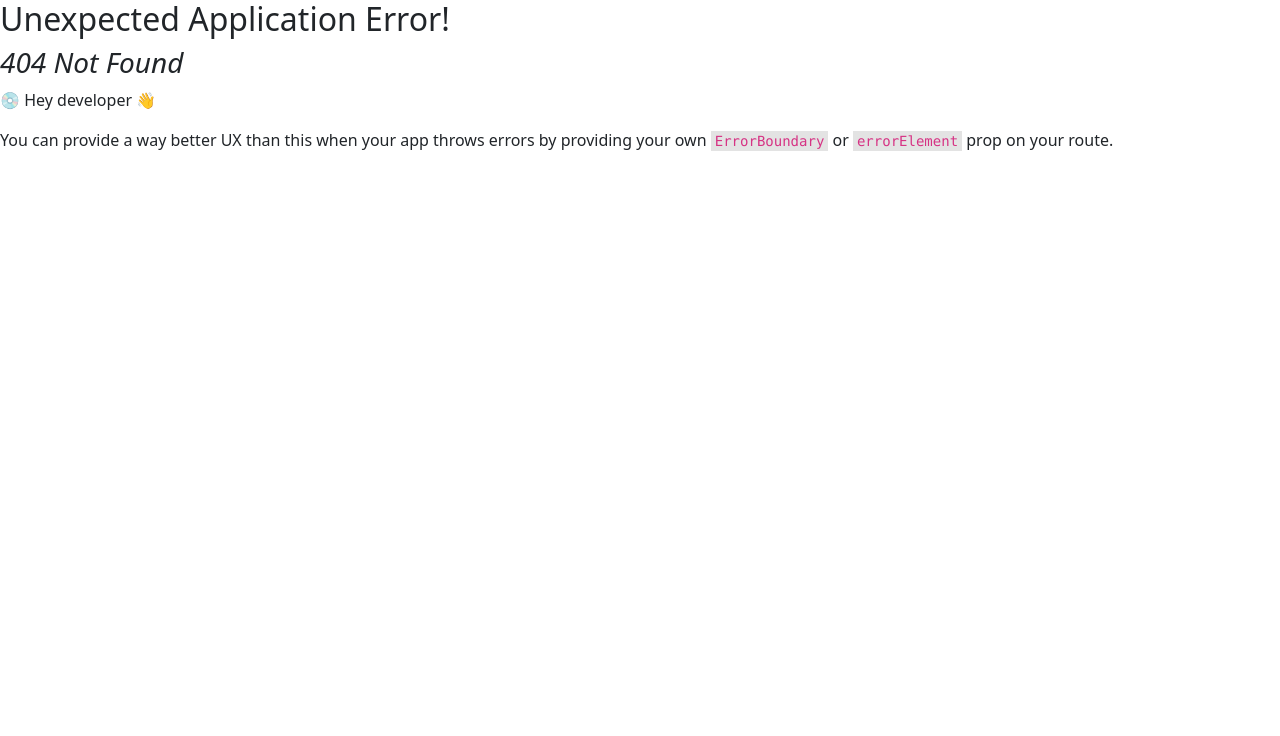
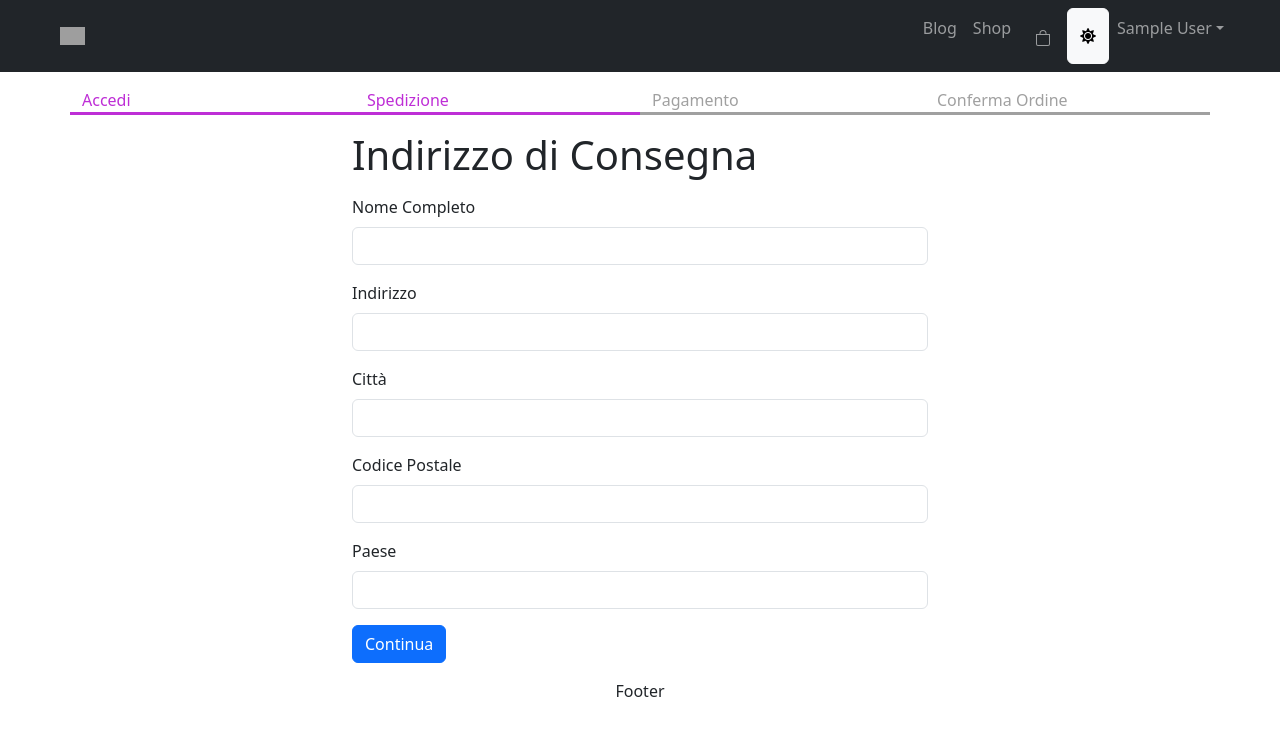
Before and after one commit to enricomarchi8/ASTRO, a React (Vite) app in the folder frontend/: page /shipping in a window 1280 px wide. Before the commit this address had no page. Shown: the top 736 px of the page. Built offline with nearby package versions, Linux system fonts and the light colour scheme; sample sign-in values are in the browser's storage; grey boxes are pictures that could not be loaded.

Commit message:
Implementing Shipping Page

```diff
--- a/frontend/src/Store.tsx
+++ b/frontend/src/Store.tsx
@@ -1,5 +1,5 @@
 import React from 'react'
-import { Cart, CartItem } from './types/Cart'
+import { Cart, CartItem, ShippingAddress } from './types/Cart'
 import { UserInfo } from './types/UserInfo'
 
 type AppState = {
@@ -42,6 +42,7 @@ type Action =
  | { type: 'CART_REMOVE_ITEM'; payload: CartItem}
  | { type: 'USER_SIGNIN'; payload: UserInfo}
  | { type: 'USER_SIGNOUT'}
+ | { type: 'SAVE_SHIPPING_ADDRESS'; payload: ShippingAddress}
 
 function reducer(state: AppState, action: Action): AppState {
     switch (action.type) {
@@ -95,6 +96,14 @@ function reducer(state: AppState, action: Action): AppState {
                     totalPrice: 0,
                 },
             }
+        case 'SAVE_SHIPPING_ADDRESS':
+            return {
+                ...state,
+                cart: {
+                     ...state.cart,
+                    shippingAddress: action.payload,
+                },
+            }
 
         default:
             return state
--- /dev/null
+++ b/frontend/src/components/CheckoutSteps.tsx
@@ -0,0 +1,17 @@
+import { Col, Row } from "react-bootstrap"
+
+export default function CheckoutSteps(props: {
+    step1?: boolean
+    step2?: boolean
+    step3?: boolean
+    step4?: boolean
+}) {
+    return (
+        <Row className="checkout-steps">
+            <Col className={props.step1 ? 'active' : ''}>Accedi</Col>
+            <Col className={props.step2 ? 'active' : ''}>Spedizione</Col>
+            <Col className={props.step3 ? 'active' : ''}>Pagamento</Col>
+            <Col className={props.step4 ? 'active' : ''}>Conferma Ordine</Col>
+        </Row>
+    )
+}
--- a/frontend/src/index.css
+++ b/frontend/src/index.css
@@ -35,3 +35,12 @@ img.thumbnail {
 .small-container {
   max-width: 600px;
 }
+
+.checkout-steps > div {
+  border-bottom: 0.2rem solid #a0a0a0;
+  color: #a0a0a0;
+}
+.checkout-steps > div.active {
+  border-bottom: 0.2rem solid #be2ed6;
+  color: #be2ed6;
+}
--- a/frontend/src/main.tsx
+++ b/frontend/src/main.tsx
@@ -20,6 +20,7 @@ import { ReactQueryDevtools } from '@tanstack/react-query-devtools'
 import { StoreProvider } from './Store'
 import Signin from './pages/Signin'
 import Signup from './pages/Signup'
+import Shipping from './pages/Shipping'
 
 const router = createBrowserRouter(
   createRoutesFromElements(
@@ -31,6 +32,7 @@ const router = createBrowserRouter(
       <Route path="cart" element={<Cart />} />
       <Route path="signin" element={<Signin />} />
       <Route path="signup" element={<Signup />} />
+      <Route path="shipping" element={<Shipping />} />
     </Route>
   )
 )
--- /dev/null
+++ b/frontend/src/pages/Shipping.tsx
@@ -0,0 +1,112 @@
+import { useContext, useEffect, useState } from "react";
+import { useNavigate } from "react-router-dom";
+import { Store } from "../Store";
+import { Helmet } from "react-helmet-async";
+import CheckoutSteps from "../components/CheckoutSteps";
+import { Button, Form } from "react-bootstrap";
+
+export default function Shipping() {
+    const navigate = useNavigate()
+    const { state, dispatch } = useContext(Store)
+    const {
+        userInfo,
+        cart: { shippingAddress },
+    } = state
+
+    useEffect(() => {
+        if(!userInfo) {
+            navigate('/signin?redirect=/shipping')
+        }
+    }, [userInfo, navigate])
+
+    const [fullName, setFullName] = useState(shippingAddress.fullName || '')
+    const [address, setAddress] = useState(shippingAddress.address || '')
+    const [city, setCity] = useState(shippingAddress.city || '')
+    const [postalCode, setPostalCode] = useState(shippingAddress.postalCode || '')
+    const [country, setCountry] = useState(shippingAddress.country || '')
+
+    const submitHandler = (e: React.SyntheticEvent) => {
+        e.preventDefault()
+        dispatch({
+            type: 'SAVE_SHIPPING_ADDRESS',
+            payload: {
+                fullName,
+                address,
+                city,
+                postalCode,
+                country,
+            },
+        })
+        localStorage.setItem(
+            'shippingAddress',
+            JSON.stringify({
+                fullName,
+                address,
+                city,
+                postalCode,
+                country,
+            })
+        )
+
+        navigate('/payment')
+    }
+
+    return (
+        <div>
+            <Helmet>
+                <title>Indirizzo di Consegna</title>
+            </Helmet>
+            <CheckoutSteps step1 step2></CheckoutSteps>
+            <div className="container small-container">
+                <h1 className="my-3">Indirizzo di Consegna</h1>
+                <Form onSubmit={submitHandler}>
+                    <Form.Group className="mb-3" controlId="fullName">
+                        <Form.Label>Nome Completo</Form.Label>
+                        <Form.Control
+                            value={fullName}
+                            onChange={(e) => setFullName(e.target.value)}
+                            required
+                        />
+                    </Form.Group>
+                    <Form.Group className="mb-3" controlId="address">
+                        <Form.Label>Indirizzo</Form.Label>
+                        <Form.Control
+                        value={address}
+                        onChange={(e) => setAddress(e.target.value)}
+                        required
+                        />
+                    </Form.Group>
+                    <Form.Group className="mb-3" controlId="city">
+                        <Form.Label>Città</Form.Label>
+                        <Form.Control
+                        value={city}
+                        onChange={(e) => setCity(e.target.value)}
+                        required
+                        />
+                    </Form.Group>
+                    <Form.Group className="mb-3" controlId="postalCode">
+                        <Form.Label>Codice Postale</Form.Label>
+                        <Form.Control
+                        value={postalCode}
+                        onChange={(e) => setPostalCode(e.target.value)}
+                        required
+                        />
+                    </Form.Group>
+                    <Form.Group className="mb-3" controlId="country">
+                        <Form.Label>Paese</Form.Label>
+                        <Form.Control
+                        value={country}
+                        onChange={(e) => setCountry(e.target.value)}
+                        required
+                        />
+                    </Form.Group>
+                    <div className="mb-3">
+                        <Button variant="primary" type="submit">
+                            Continua
+                        </Button>
+                    </div>
+                </Form>
+            </div>
+        </div>
+    )
+}
```
